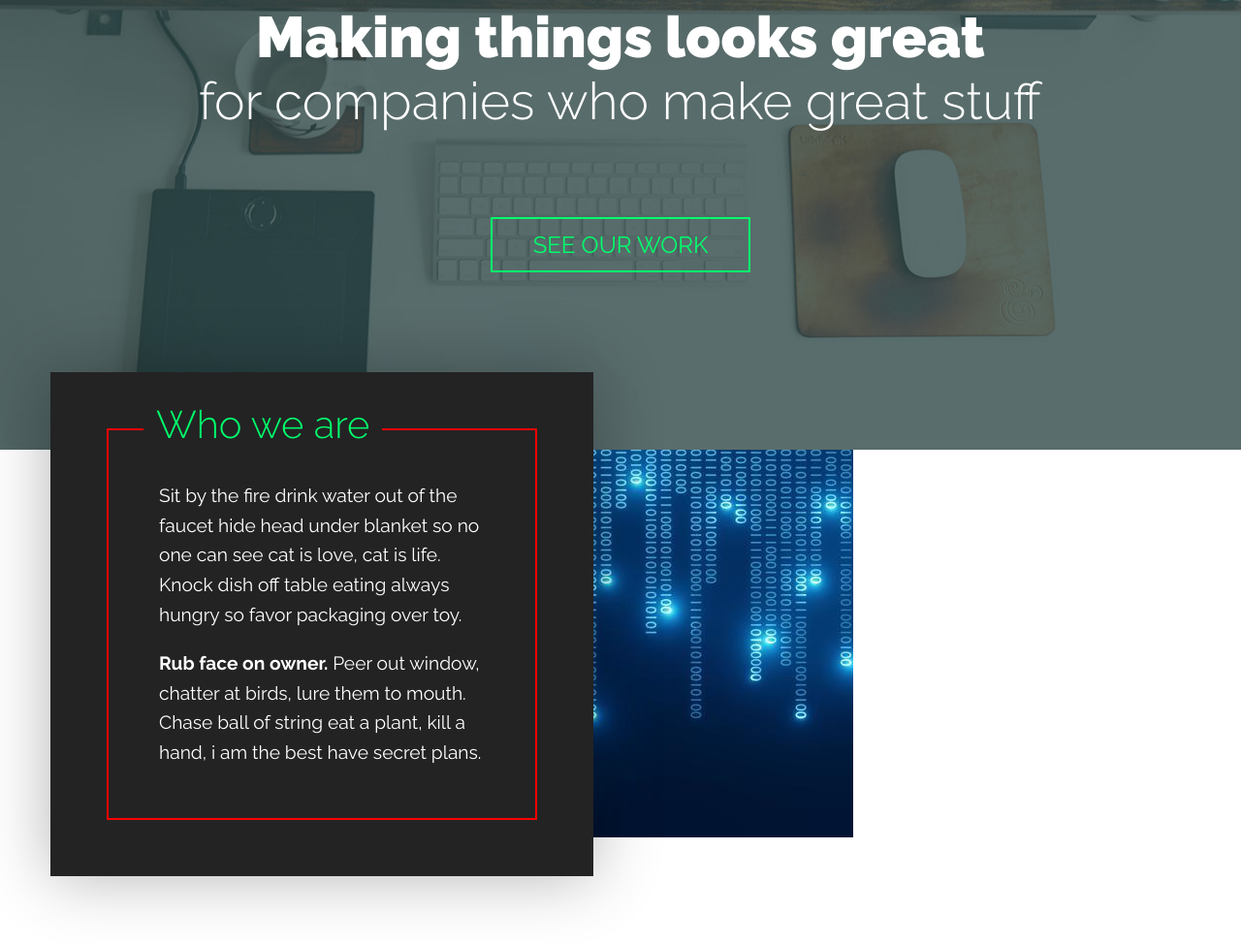
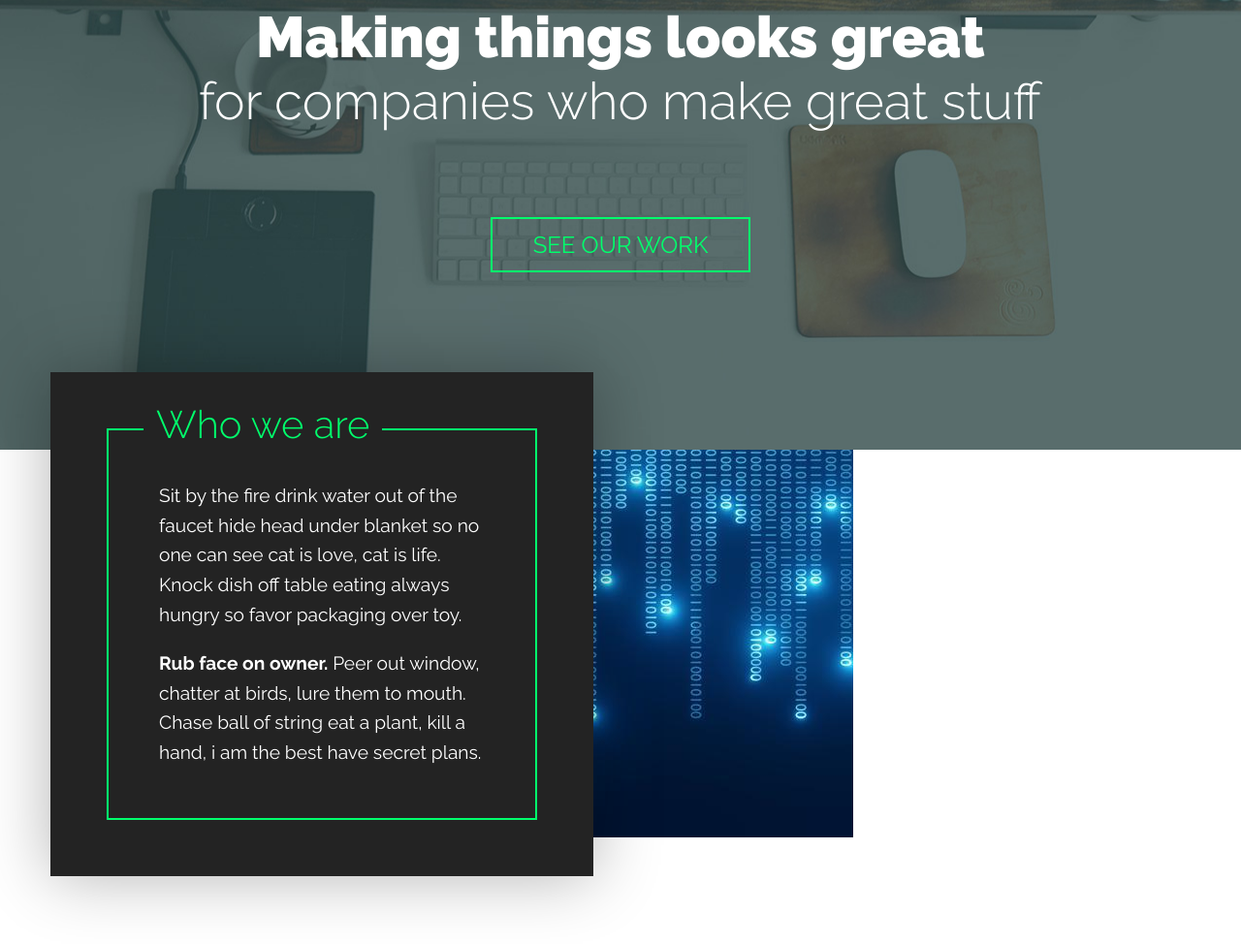
Before and after one commit to abdullah-kashif/creative-inc, a plain HTML site: page index.html in a window 1280 px wide. Shown: the part 336-1310 px from the top of the page at 97% size. Drawn offline with nearby package versions, Linux system fonts and the light colour scheme.

Commit message:
reverted back to the previous commit

```diff
--- a/style.css
+++ b/style.css
@@ -259,7 +259,7 @@ nav a:focus {
 	padding: 4em;
 	width: 100vw;
 	margin-left: -2.5%;
-	outline: 2px solid red;
+	outline: 2px solid #00ff6c;
 	outline-offset: -2.5em;
 	color: #FFF;
 	position: relative;
```
